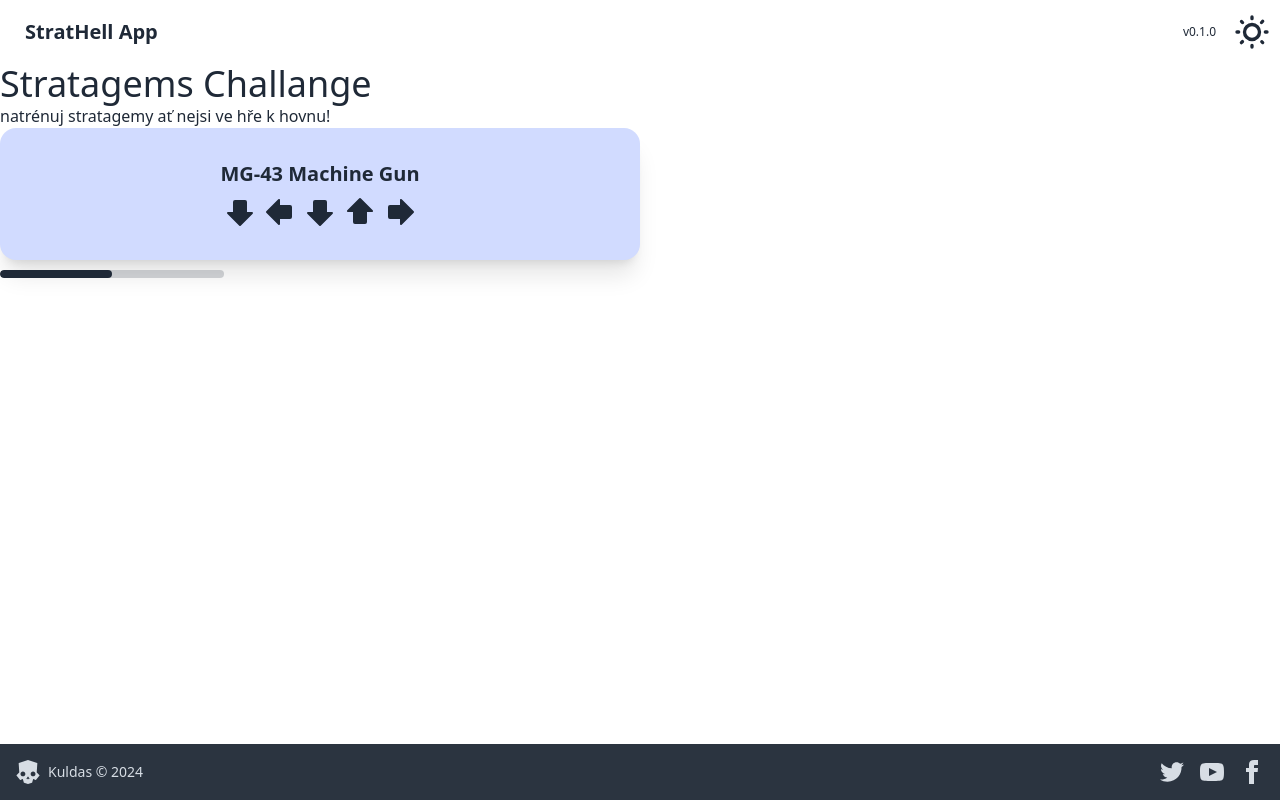
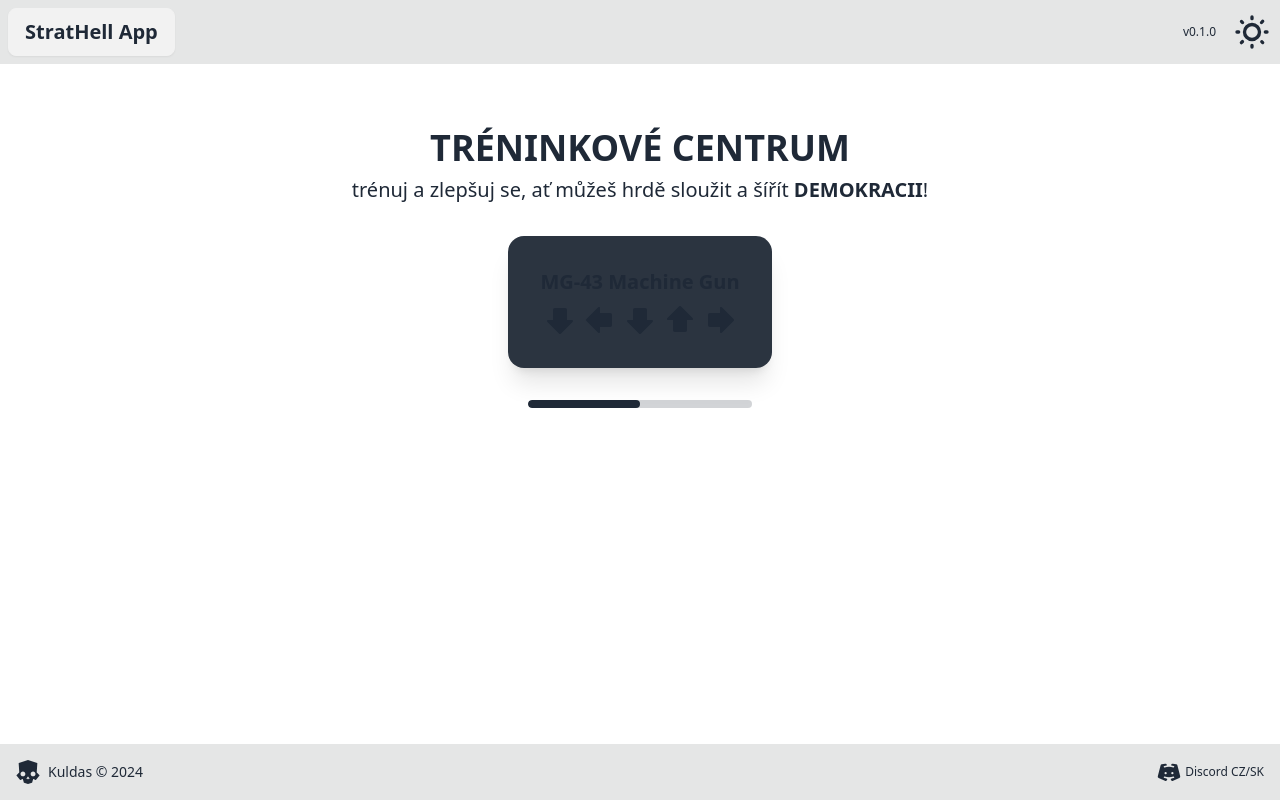
Before and after one commit to Kuldas/helldivers-app, a website built with Vite: page index.html in a window 1280 px wide. Built offline with nearby package versions, Linux system fonts and the light colour scheme.

Commit message:
Add animation, change visual, update links

```diff
--- a/index.html
+++ b/index.html
@@ -5,11 +5,14 @@
     <link rel="icon" type="image/svg+xml" href="/vite.svg" />
     <meta name="viewport" content="width=device-width, initial-scale=1.0" />
     <title>Helldivers 2 - natrénuj stratagemy</title>
+    <link rel="preload" as="image" href="https://res.cloudinary.com/kuldas/image/upload/v1713185489/dev/helldivers/helldivers-wallpaper_i89xe9.jpg">
+    <!-- Animation library -->
+    <link rel="stylesheet" href="https://cdnjs.cloudflare.com/ajax/libs/animate.css/4.1.1/animate.min.css" />
   </head>
   <body class="flex flex-col min-h-screen">
-    <header class="navbar bg-base-100">
+    <header class="navbar bg-base-300 text-base-content">
       <div class="flex-1">
-        <a href="/" class="btn btn-ghost text-xl">StratHell App</a>
+        <a href="/" class="btn text-xl">StratHell App</a>
       </div>
       <div class="flex-none gap-4">
         <span id="game-version" class="text-xs"></span>
@@ -21,44 +24,44 @@
           <!-- moon icon -->
           <svg class="swap-on fill-current w-10 h-10" xmlns="http://www.w3.org/2000/svg" viewBox="0 0 24 24"><path d="M21.64,13a1,1,0,0,0-1.05-.14,8.05,8.05,0,0,1-3.37.73A8.15,8.15,0,0,1,9.08,5.49a8.59,8.59,0,0,1,.25-2A1,1,0,0,0,8,2.36,10.14,10.14,0,1,0,22,14.05,1,1,0,0,0,21.64,13Zm-9.5,6.69A8.14,8.14,0,0,1,7.08,5.22v.27A10.15,10.15,0,0,0,17.22,15.63a9.79,9.79,0,0,0,2.1-.22A8.11,8.11,0,0,1,12.14,19.73Z"/></svg>
         </label>
-    </div>
+      </div>
     </header>
-    <main class="gap-12 grow">
-      <section>
-        <article class="">
-          <h1 class="text-4xl">Stratagems Challange</h1>
-          <p class="">natrénuj stratagemy ať nejsi ve hře k hovnu!</p>
+    <main class="space-y-8 py-16 grow bg-image">
+      <section class="container grid justify-items-center gap-8">
+        <article class="text-center space-y-2">
+          <h1 class="text-4xl uppercase font-bold">Tréninkové centrum</h1>
+          <p class="text-xl">trénuj a zlepšuj se, ať  můžeš hrdě sloužit a šířít <span class="uppercase font-bold">demokracii</span>!</p>
         </article>
-        <div id="game" class="card w-1/2 min-w-max bg-primary-content shadow-xl">
+        <div id="game" class="card bg-neutral shadow-xl">
           <div id="stratagem-info" class="card-body justify-center">
             <h2 id="stratagem-name" class="card-title justify-center"></h2>
-            <ul id="stratagem-seq" class="flex justify-center gap-2"></ul>
+            <ul id="stratagem-seq" class="flex flex-wrap justify-center gap-2 animate__animated animate__faster"></ul>
           </div>
         </div>
         <progress id="countdown" class="progress w-56" value="100" max="100"></progress>
       </section>
       <section id="mobileControl" class="hidden">
         <div class="flex justify-center w-full">
-          <kbd class="kbd" data-direction="ArrowUp">▲</kbd>
+          <kbd class="kbd active:bg-neutral" data-direction="ArrowUp">▲</kbd>
         </div>
         <div class="flex justify-center gap-12 w-full">
-          <kbd class="kbd" data-direction="ArrowLeft">◀︎</kbd>
-          <kbd class="kbd" data-direction="ArrowRight">▶︎</kbd>
+          <kbd class="kbd active:bg-neutral" data-direction="ArrowLeft">◀︎</kbd>
+          <kbd class="kbd active:bg-neutral" data-direction="ArrowRight">▶︎</kbd>
         </div>
         <div class="flex justify-center w-full">
-          <kbd class="kbd" data-direction="ArrowDown">▼</kbd>
+          <kbd class="kbd active:bg-neutral" data-direction="ArrowDown">▼</kbd>
         </div>
       </section>
     </main>
-<footer class="footer items-center p-4 bg-neutral text-neutral-content">
+<footer class="footer items-center p-4 bg-base-300 text-base-content">
   <aside class="items-center grid-flow-col">
     <svg xmlns="http://www.w3.org/2000/svg" viewBox="0 0 250 258.965" width="250" height="258.965" class="fill-current w-6 h-6"><path d="m124.998 0 98.824 32.909a2.685 2.685 0 0 1 1.832 2.73l-6.524 96.514a2.685 2.685 0 0 0 0.765 2.065l29.331 29.825a2.686 2.686 0 0 1 0.146 3.606l-39.454 47.217a2.685 2.685 0 0 1 -3.075 0.765l-23.235 -9.474a2.685 2.685 0 0 0 -2.174 0.065 2.685 2.685 0 0 0 -1.413 1.654l-10.883 36.397a2.685 2.685 0 0 1 -1.784 1.798l-41.565 12.774a2.694 2.694 0 0 1 -1.578 0l-41.565 -12.774a2.685 2.685 0 0 1 -1.784 -1.798l-10.883 -36.398a2.685 2.685 0 0 0 -1.413 -1.654 2.685 2.685 0 0 0 -2.174 -0.064l-23.235 9.474a2.685 2.685 0 0 1 -3.076 -0.765L0.625 167.649a2.686 2.686 0 0 1 0.146 -3.606l29.331 -29.825a2.685 2.685 0 0 0 0.765 -2.065L24.343 35.638a2.685 2.685 0 0 1 1.832 -2.73zm-1.143 178.731 -14.833 21.671a2.011 2.011 0 0 0 0.421 2.72l5.465 4.271a2.011 2.011 0 0 0 2.721 -0.225l6.676 -7.282a0.94 0.94 0 0 1 1.386 0l6.676 7.282a2.011 2.011 0 0 0 2.721 0.225l5.465 -4.271a2.011 2.011 0 0 0 0.421 -2.72l-14.833 -21.671a1.384 1.384 0 0 0 -2.286 0M179.671 124.434c-14.401 0 -26.092 11.691 -26.092 26.093s11.691 26.093 26.092 26.093c14.401 0 26.093 -11.692 26.093 -26.093s-11.691 -26.093 -26.093 -26.093m-109.346 0c-14.401 0 -26.093 11.691 -26.093 26.093s11.692 26.093 26.093 26.093 26.093 -11.692 26.093 -26.093 -11.691 -26.093 -26.093 -26.093"/></svg><p>Kuldas © 2024</p>
   </aside>
   <nav class="grid-flow-col gap-4 md:place-self-center md:justify-self-end">
-    <a><svg xmlns="http://www.w3.org/2000/svg" width="24" height="24" viewBox="0 0 24 24" class="fill-current"><path d="M24 4.557c-.883.392-1.832.656-2.828.775 1.017-.609 1.798-1.574 2.165-2.724-.951.564-2.005.974-3.127 1.195-.897-.957-2.178-1.555-3.594-1.555-3.179 0-5.515 2.966-4.797 6.045-4.091-.205-7.719-2.165-10.148-5.144-1.29 2.213-.669 5.108 1.523 6.574-.806-.026-1.566-.247-2.229-.616-.054 2.281 1.581 4.415 3.949 4.89-.693.188-1.452.232-2.224.084.626 1.956 2.444 3.379 4.6 3.419-2.07 1.623-4.678 2.348-7.29 2.04 2.179 1.397 4.768 2.212 7.548 2.212 9.142 0 14.307-7.721 13.995-14.646.962-.695 1.797-1.562 2.457-2.549z"></path></svg>
+    <a href="https://discord.gg/Ap44TA92kf" target="_blank" class="link link-hover inline-flex items-center gap-1 text-xs">
+      <svg xmlns="http://www.w3.org/2000/svg" width="24" height="24" viewBox="0 0 256 256" class="fill-current"><path d="M247.51,174.39,218,58a16.08,16.08,0,0,0-13-11.88l-36.06-5.92a16.22,16.22,0,0,0-18.26,11.88l-.21.85a4,4,0,0,0,3.27,4.93,155.62,155.62,0,0,1,24.41,5.62,8.2,8.2,0,0,1,5.62,9.7,8,8,0,0,1-10.19,5.64,155.4,155.4,0,0,0-90.8-.1,8.22,8.22,0,0,1-10.28-4.81,8,8,0,0,1,5.08-10.33,156.85,156.85,0,0,1,24.72-5.72,4,4,0,0,0,3.27-4.93l-.21-.85A16.21,16.21,0,0,0,87.08,40.21L51,46.13A16.08,16.08,0,0,0,38,58L8.49,174.39a15.94,15.94,0,0,0,9.06,18.51l67,29.71a16.17,16.17,0,0,0,21.71-9.1l3.49-9.45a4,4,0,0,0-3.27-5.35,158.13,158.13,0,0,1-28.63-6.2,8.2,8.2,0,0,1-5.61-9.67,8,8,0,0,1,10.2-5.66,155.59,155.59,0,0,0,91.12,0,8,8,0,0,1,10.19,5.65,8.19,8.19,0,0,1-5.61,9.68,157.84,157.84,0,0,1-28.62,6.2,4,4,0,0,0-3.27,5.35l3.49,9.45a16.18,16.18,0,0,0,21.71,9.1l67-29.71A15.94,15.94,0,0,0,247.51,174.39ZM92,152a12,12,0,1,1,12-12A12,12,0,0,1,92,152Zm72,0a12,12,0,1,1,12-12A12,12,0,0,1,164,152Z"></path></svg>
+      Discord CZ/SK
     </a>
-    <a><svg xmlns="http://www.w3.org/2000/svg" width="24" height="24" viewBox="0 0 24 24" class="fill-current"><path d="M19.615 3.184c-3.604-.246-11.631-.245-15.23 0-3.897.266-4.356 2.62-4.385 8.816.029 6.185.484 8.549 4.385 8.816 3.6.245 11.626.246 15.23 0 3.897-.266 4.356-2.62 4.385-8.816-.029-6.185-.484-8.549-4.385-8.816zm-10.615 12.816v-8l8 3.993-8 4.007z"></path></svg></a>
-    <a><svg xmlns="http://www.w3.org/2000/svg" width="24" height="24" viewBox="0 0 24 24" class="fill-current"><path d="M9 8h-3v4h3v12h5v-12h3.642l.358-4h-4v-1.667c0-.955.192-1.333 1.115-1.333h2.885v-5h-3.808c-3.596 0-5.192 1.583-5.192 4.615v3.385z"></path></svg></a>
   </nav>
 </footer>
     <script type="module" src="/main.js"></script>
```
